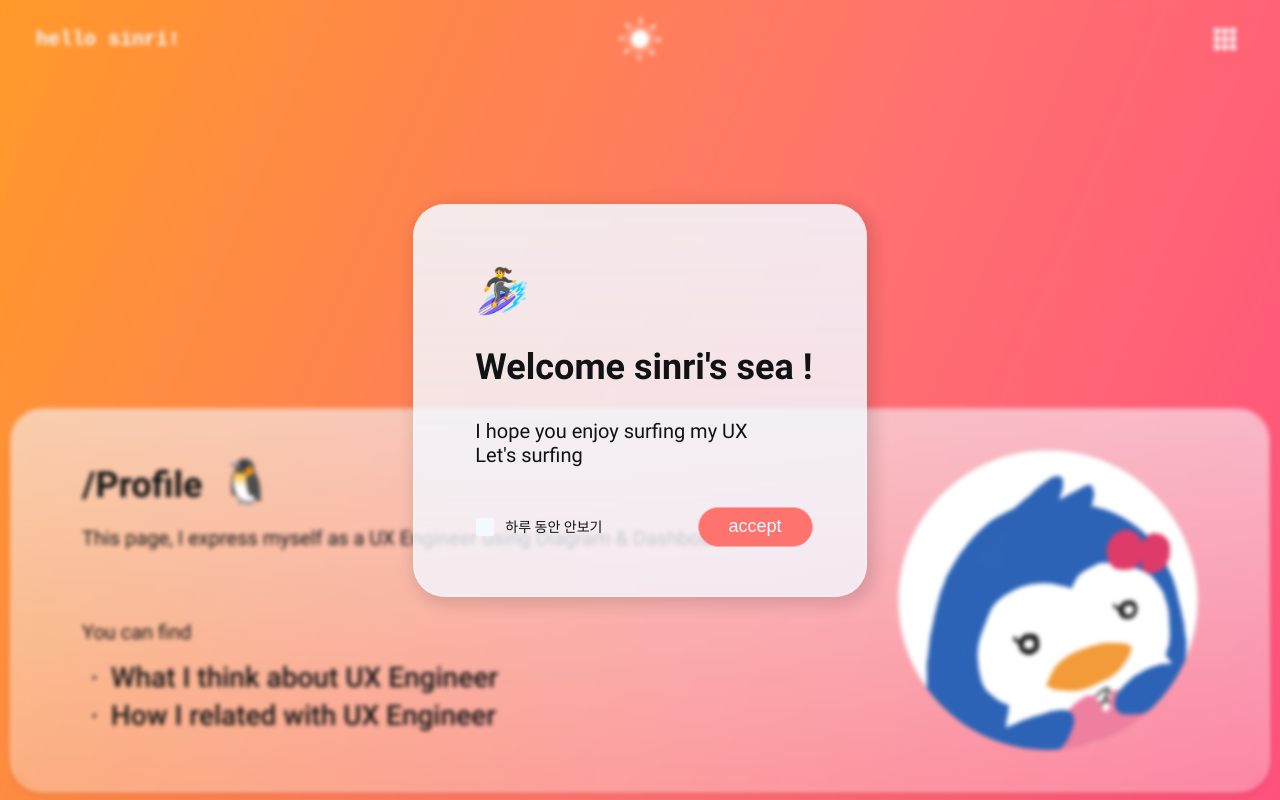
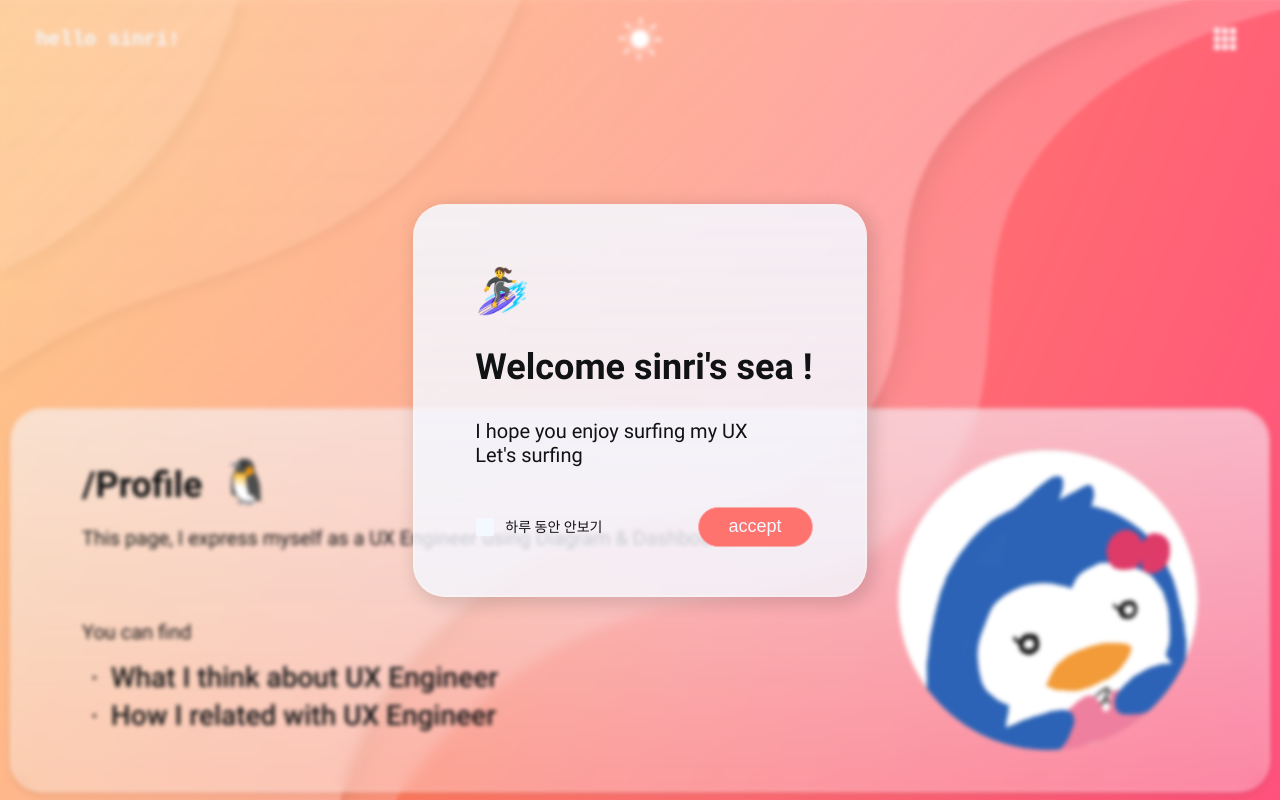
Before and after one commit to sinri0809/sinristory, a React (Create React App) app: page / in a window 1280 px wide. Built offline with nearby package versions, Linux system fonts and the light colour scheme.

Commit message:
fix: add new wave paths

```diff
--- a/src/components/common/BackgroundSea.tsx
+++ b/src/components/common/BackgroundSea.tsx
@@ -1,7 +1,72 @@
 import React from 'react';
 
 const BackgroundSea = () => {
-  return <div className="background-sea"></div>;
+  return <div className="background-sea">
+    <svg className='waves' width="1578" height="1464" viewBox="0 0 1578 1464" fill="none" xmlns="http://www.w3.org/2000/svg">
+      <path className='wave-path-4'
+        d="M1286.74 166.221C1358.16 59.9765 1493.04 15.4165 1577 0H0V1460C127.988 1242.94 245.716 1256.11 358.253 1216.1C443.388 1185.82 547.045 1121.12 607.374 899.077C645.071 760.328 762.836 656.693 883.029 617.231C999.547 578.975 1085.12 606.049 1178.89 505.89C1286.74 390.704 1208.79 282.175 1286.74 166.221Z" fill="url(#paint0_linear_455_1611)" />
+      <g filter="url(#filter0_d_455_1611)">
+        <path className='wave-path-3' d="M1126 145.5C1188.5 52.5 1306.53 13.4947 1380 0H0V1278C112 1088 215.021 1099.53 313.5 1064.5C388 1038 478.707 981.367 531.5 787C564.488 665.547 667.542 574.831 772.72 540.289C874.683 506.802 949.564 530.5 1031.63 442.827C1126 342 1057.79 247 1126 145.5Z" fill="url(#paint1_linear_455_1611)" shapeRendering="crispEdges" />
+      </g>
+      <g filter="url(#filter1_d_455_1611)">
+        <path className='wave-path-2' d="M370.756 290.537C155.135 355.192 33.7434 523.785 0 600V0H720C670.018 101.79 640.281 209.719 370.756 290.537Z" fill="url(#paint2_linear_455_1611)" fillOpacity="0.2" shapeRendering="crispEdges" />
+        {/* <path d="M370.756 290.537C155.135 355.192 33.7434 523.785 0 600V0H720C670.018 101.79 640.281 209.719 370.756 290.537Z" stroke="white" strokeOpacity="0.2" shapeRendering="crispEdges" /> */}
+      </g>
+      <g filter="url(#filter2_d_455_1611)">
+        <path className='wave-path-1' d="M0 300V0H300C245.813 199.859 77.4221 283.275 0 300Z" fill="url(#paint3_linear_455_1611)" fillOpacity="0.2" shapeRendering="crispEdges" />
+        {/* <path d="M0 300V0H300C245.813 199.859 77.4221 283.275 0 300Z" stroke="white" strokeOpacity="0.2" shapeRendering="crispEdges" /> */}
+      </g>
+      <defs>
+        <filter id="filter0_d_455_1611" x="-20" y="-20" width="1428" height="1326" filterUnits="userSpaceOnUse" colorInterpolationFilters="sRGB">
+          <feFlood floodOpacity="0" result="BackgroundImageFix" />
+          <feColorMatrix in="SourceAlpha" type="matrix" values="0 0 0 0 0 0 0 0 0 0 0 0 0 0 0 0 0 0 127 0" result="hardAlpha" />
+          <feOffset dx="4" dy="4" />
+          <feGaussianBlur stdDeviation="12" />
+          <feComposite in2="hardAlpha" operator="out" />
+          <feColorMatrix type="matrix" values="0 0 0 0 0 0 0 0 0 0 0 0 0 0 0 0 0 0 0.08 0" />
+          <feBlend mode="normal" in2="BackgroundImageFix" result="effect1_dropShadow_455_1611" />
+          <feBlend mode="normal" in="SourceGraphic" in2="effect1_dropShadow_455_1611" result="shape" />
+        </filter>
+        <filter id="filter1_d_455_1611" x="-8.5" y="-8.5" width="745.303" height="624.702" filterUnits="userSpaceOnUse" colorInterpolationFilters="sRGB">
+          <feFlood floodOpacity="0" result="BackgroundImageFix" />
+          <feColorMatrix in="SourceAlpha" type="matrix" values="0 0 0 0 0 0 0 0 0 0 0 0 0 0 0 0 0 0 127 0" result="hardAlpha" />
+          <feOffset dx="4" dy="4" />
+          <feGaussianBlur stdDeviation="6" />
+          <feComposite in2="hardAlpha" operator="out" />
+          <feColorMatrix type="matrix" values="0 0 0 0 0 0 0 0 0 0 0 0 0 0 0 0 0 0 0.04 0" />
+          <feBlend mode="normal" in2="BackgroundImageFix" result="effect1_dropShadow_455_1611" />
+          <feBlend mode="normal" in="SourceGraphic" in2="effect1_dropShadow_455_1611" result="shape" />
+        </filter>
+        <filter id="filter2_d_455_1611" x="-0.5" y="-0.5" width="317.154" height="317.12" filterUnits="userSpaceOnUse" colorInterpolationFilters="sRGB">
+          <feFlood floodOpacity="0" result="BackgroundImageFix" />
+          <feColorMatrix in="SourceAlpha" type="matrix" values="0 0 0 0 0 0 0 0 0 0 0 0 0 0 0 0 0 0 127 0" result="hardAlpha" />
+          <feOffset dx="8" dy="8" />
+          <feGaussianBlur stdDeviation="4" />
+          <feComposite in2="hardAlpha" operator="out" />
+          <feColorMatrix type="matrix" values="0 0 0 0 0 0 0 0 0 0 0 0 0 0 0 0 0 0 0.02 0" />
+          <feBlend mode="normal" in2="BackgroundImageFix" result="effect1_dropShadow_455_1611" />
+          <feBlend mode="normal" in="SourceGraphic" in2="effect1_dropShadow_455_1611" result="shape" />
+        </filter>
+        <linearGradient id="paint0_linear_455_1611" x1="0" y1="0" x2="1453.5" y2="1453.5" gradientUnits="userSpaceOnUse">
+          <stop stopColor="white" stopOpacity="0" />
+          <stop offset="0.86024" stopColor="white" stopOpacity="0.481734" />
+          <stop offset="1" stopColor="white" stopOpacity="0.56" />
+        </linearGradient>
+        <linearGradient id="paint1_linear_455_1611" x1="0" y1="0" x2="1169.5" y2="1169.5" gradientUnits="userSpaceOnUse">
+          <stop stopColor="white" stopOpacity="0.64" />
+          <stop offset="1" stopColor="white" stopOpacity="0" />
+        </linearGradient>
+        <linearGradient id="paint2_linear_455_1611" x1="360" y1="0" x2="360" y2="600" gradientUnits="userSpaceOnUse">
+          <stop stopColor="white" />
+          <stop offset="1" stopColor="white" stopOpacity="0.3" />
+        </linearGradient>
+        <linearGradient id="paint3_linear_455_1611" x1="188.617" y1="192" x2="-3.20159" y2="8.34389" gradientUnits="userSpaceOnUse">
+          <stop stopColor="white" />
+          <stop offset="1" stopColor="white" stopOpacity="0.6" />
+        </linearGradient>
+      </defs>
+    </svg>
+  </div>;
 };
 
 export default BackgroundSea;
--- a/src/styles/common/_wave.scss
+++ b/src/styles/common/_wave.scss
@@ -13,25 +13,14 @@
   @include prevent-event;
 }
 
-svg.sea {
+svg.waves {
   position: absolute;
-
-  // min-width: 1920px;
-  // min-height: 1100px;
-  object-fit: cover;
-  // max-width: 100%;
-  // max-height: 50vw;
 }
 
-.background-sea.test {
-  // background-image: url(./../../assets/imgs/Background.svg);
-  // background-repeat: no-repeat;
-  // background-size: cover;
-}
 
 $sea_delay: 0s;
 // ! on in Production mode
-$sea_animation: 0s;
+$sea_animation: 12s;
 
 @keyframes move_wave_1 {
   0% {
@@ -93,21 +82,19 @@ $sea_animation: 0s;
 @keyframes move_wave_3 {
   0% {
     transform: translate(0px, 0px);
-    fill-opacity: 0.2;
+    fill-opacity: 0.9;
   }
   30% {
     transform: translate(-360px, 0px);
-    fill-opacity: 0.1;
-    stroke-opacity: 0.1;
+    fill-opacity: 0.8;
   }
   80% {
     transform: translate(-40px, 0px);
-    fill-opacity: 0.15;
+    fill-opacity: 0.75;
   }
   100% {
     transform: translate(0px, 0px);
-    fill-opacity: 0.2;
-    stroke-opacity: 0.2;
+    fill-opacity: 0.9;
   }
 }
 
@@ -123,19 +110,19 @@ $sea_animation: 0s;
 @keyframes move_wave_4 {
   0% {
     transform: translate(0px, 0px);
-    fill-opacity: 0.2;
+    fill-opacity: 0.8;
   }
   40% {
     transform: translate(-300px, 0px);
-    fill-opacity: 0.1;
+    fill-opacity: 0.7;
   }
   80% {
     transform: translate(-40px, 0px);
-    fill-opacity: 0.15;
+    fill-opacity: 0.75;
   }
   100% {
     transform: translate(0px, 0px);
-    fill-opacity: 0.2;
+    fill-opacity: 0.9;
   }
 }
 
```
